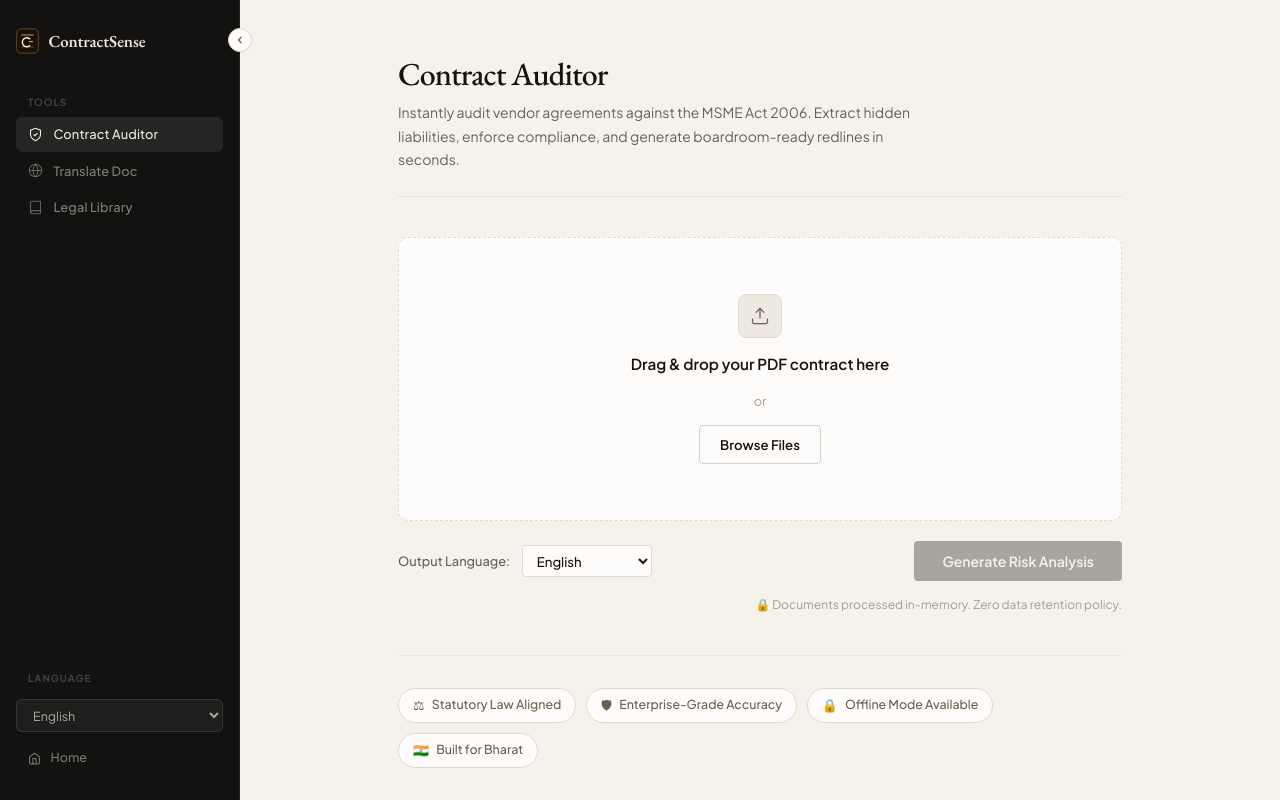
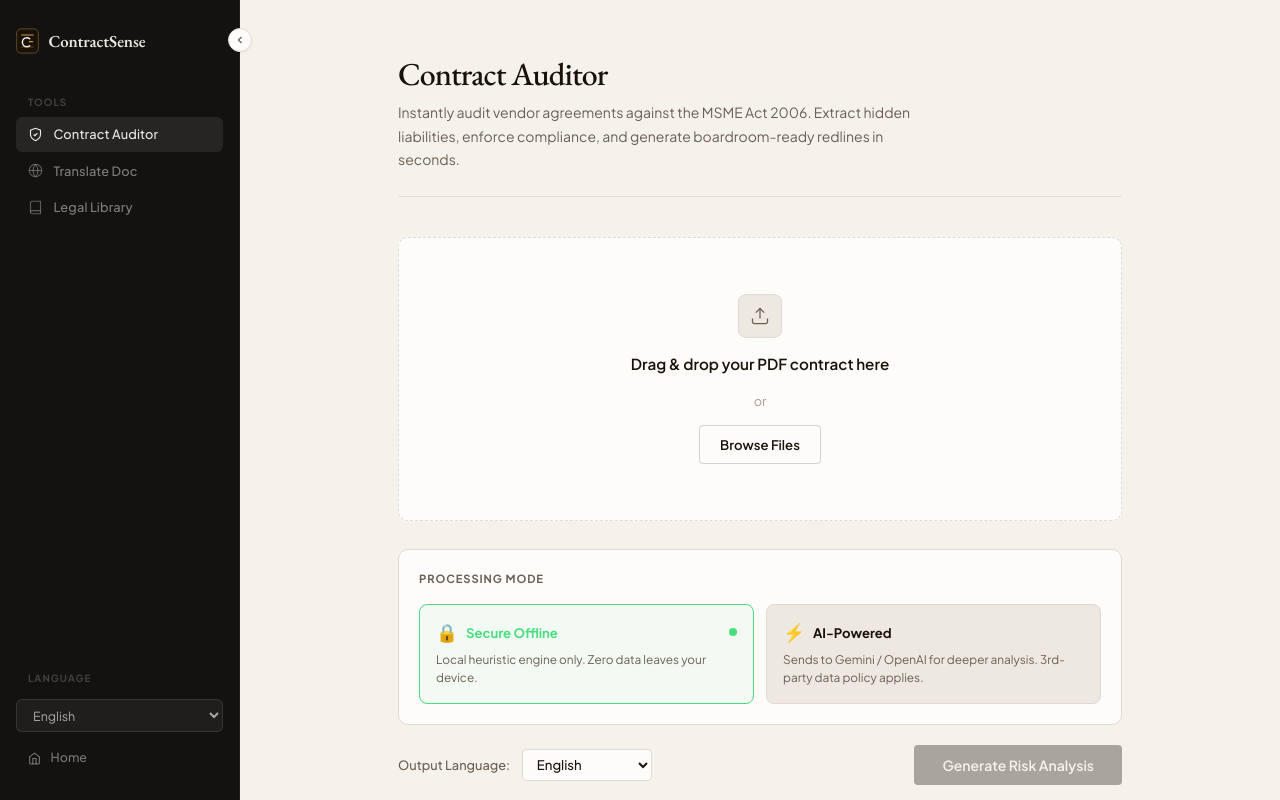
Before and after one commit to JohnValmont/ContractSense, a Next.js app in the folder frontend/: page /dashboard in a window 1280 px wide. Built offline with nearby package versions, Linux system fonts and the light colour scheme.

Commit message:
feat: OCR fallback, offline/AI mode toggle, privacy popup, blockchain trust badges, SHA-256 fingerprint

```diff
--- a/frontend/src/app/dashboard/page.tsx
+++ b/frontend/src/app/dashboard/page.tsx
@@ -7,6 +7,7 @@ import LegalResources from "../components/LegalResources";
 import Logo from "../components/Logo";
 
 type Mode = "analyze" | "translate" | "resources";
+type ProcessingMode = "offline" | "ai";
 
 export default function Dashboard() {
   const [uiLanguage, setUiLanguage] = useState<"en" | "hi">("en");
@@ -17,6 +18,9 @@ export default function Dashboard() {
   const [error, setError] = useState<string | null>(null);
   const [dragging, setDragging] = useState(false);
   const [isSidebarOpen, setIsSidebarOpen] = useState(true);
+  const [processingMode, setProcessingMode] = useState<ProcessingMode>("offline");
+  const [showPrivacyModal, setShowPrivacyModal] = useState(false);
+  const [privacyAcknowledged, setPrivacyAcknowledged] = useState(false);
   const router = useRouter();
 
   const handleFile = (f: File) => {
@@ -44,6 +48,13 @@ export default function Dashboard() {
 
   const handleUpload = async () => {
     if (!file) { setError("Please select a PDF document first."); return; }
+
+    // If AI mode selected but not yet acknowledged, show the privacy modal
+    if (processingMode === "ai" && !privacyAcknowledged) {
+      setShowPrivacyModal(true);
+      return;
+    }
+
     setLoading(true);
     setError(null);
     const formData = new FormData();
@@ -51,8 +62,15 @@ export default function Dashboard() {
     formData.append("language", language);
     try {
       const backendUrl = process.env.NEXT_PUBLIC_BACKEND_URL || "http://localhost:8000";
-      const endpoint   = mode === "analyze" ? "/api/analyze" : "/api/translate";
-      const res        = await fetch(`${backendUrl}${endpoint}`, { method: "POST", body: formData });
+      let endpoint: string;
+      if (mode === "translate") {
+        endpoint = "/api/translate";
+      } else if (processingMode === "offline") {
+        endpoint = "/api/analyze-local";
+      } else {
+        endpoint = "/api/analyze";
+      }
+      const res = await fetch(`${backendUrl}${endpoint}`, { method: "POST", body: formData });
       if (!res.ok) {
         const err = await res.json().catch(() => ({}));
         throw new Error(err.detail || `Server error: ${res.status}`);
@@ -73,6 +91,55 @@ export default function Dashboard() {
   };
 
   const hi = uiLanguage === "hi";
+
+  /* ── Privacy Warning Modal ─────────────────────────────────────── */
+  const PrivacyModal = () => (
+    <div style={{
+      position: "fixed", inset: 0, background: "rgba(0,0,0,0.65)", zIndex: 9999,
+      display: "flex", alignItems: "center", justifyContent: "center", padding: "1rem",
+      backdropFilter: "blur(4px)",
+    }}>
+      <div style={{
+        background: "#1A1208", border: "1px solid rgba(255,120,60,0.35)", borderRadius: 16,
+        padding: "2.5rem", maxWidth: 520, width: "100%", boxShadow: "0 40px 80px rgba(0,0,0,0.6)",
+      }}>
+        <div style={{ display: "flex", alignItems: "center", gap: "1rem", marginBottom: "1.5rem" }}>
+          <div style={{ width: 48, height: 48, borderRadius: 12, background: "rgba(255,120,60,0.12)", border: "1px solid rgba(255,120,60,0.3)", display: "flex", alignItems: "center", justifyContent: "center", fontSize: "1.5rem", flexShrink: 0 }}>⚠️</div>
+          <div>
+            <div style={{ fontFamily: "'EB Garamond', serif", fontSize: "1.35rem", fontWeight: 600, color: "#F5F0E8", marginBottom: "0.25rem" }}>Third-Party API Warning</div>
+            <div style={{ fontSize: "0.75rem", fontWeight: 700, color: "#FF7840", letterSpacing: "0.05em", textTransform: "uppercase" }}>Data Privacy Notice</div>
+          </div>
+        </div>
+
+        <div style={{ fontSize: "0.9rem", color: "rgba(245,240,232,0.75)", lineHeight: 1.7, marginBottom: "1.5rem" }}>
+          By using <strong style={{ color: "#F5F0E8" }}>AI-Powered mode</strong>, your contract text will be transmitted to third-party AI providers such as <strong style={{ color: "#F5F0E8" }}>Google Gemini</strong> or <strong style={{ color: "#F5F0E8" }}>OpenAI</strong>.
+        </div>
+
+        <div style={{ background: "rgba(255,120,60,0.08)", border: "1px solid rgba(255,120,60,0.2)", borderRadius: 8, padding: "1rem 1.25rem", marginBottom: "2rem" }}>
+          <ul style={{ margin: 0, paddingLeft: "1.25rem", color: "rgba(245,240,232,0.7)", fontSize: "0.84rem", lineHeight: 1.8 }}>
+            <li>These providers <strong style={{ color: "#FFB380" }}>may use your data to train AI models</strong>.</li>
+            <li>Ensure your document contains <strong style={{ color: "#FFB380" }}>no confidential or sensitive information</strong> before proceeding.</li>
+            <li>For maximum security, use <strong style={{ color: "#4ADE80" }}>🔒 Secure Offline mode</strong>.</li>
+          </ul>
+        </div>
+
+        <div style={{ display: "flex", gap: "0.75rem" }}>
+          <button
+            onClick={() => { setProcessingMode("offline"); setShowPrivacyModal(false); }}
+            style={{ flex: 1, padding: "0.75rem", borderRadius: 8, border: "1px solid rgba(255,255,255,0.15)", background: "transparent", color: "rgba(245,240,232,0.8)", fontSize: "0.84rem", fontWeight: 600, cursor: "pointer" }}
+          >
+            Switch to Offline Mode
+          </button>
+          <button
+            onClick={() => { setPrivacyAcknowledged(true); setShowPrivacyModal(false); setTimeout(handleUpload, 50); }}
+            style={{ flex: 1, padding: "0.75rem", borderRadius: 8, border: "none", background: "#FF7840", color: "#fff", fontSize: "0.84rem", fontWeight: 700, cursor: "pointer" }}
+          >
+            I Understand, Proceed
+          </button>
+        </div>
+      </div>
+    </div>
+  );
 
   return (
     <div style={{ display:"flex", height:"100vh", background:"var(--canvas)", overflow:"hidden" }}>
@@ -261,6 +328,50 @@ export default function Dashboard() {
               )}
             </div>
 
+            {/* ── Processing Mode Toggle ───────────────────────── */}
+            {mode === "analyze" && (
+              <div style={{ marginTop: "1.75rem", padding: "1.25rem", background: "var(--surface)", borderRadius: 10, border: "1px solid var(--glass-border)" }}>
+                <div style={{ fontSize: "0.7rem", fontWeight: 700, letterSpacing: "0.08em", textTransform: "uppercase", color: "var(--ink-muted)", marginBottom: "1rem" }}>Processing Mode</div>
+                <div style={{ display: "grid", gridTemplateColumns: "1fr 1fr", gap: "0.75rem" }}>
+                  {/* Offline Option */}
+                  <button
+                    onClick={() => setProcessingMode("offline")}
+                    style={{
+                      padding: "1rem", borderRadius: 8, cursor: "pointer", textAlign: "left",
+                      border: processingMode === "offline" ? "1.5px solid #4ADE80" : "1.5px solid var(--glass-border)",
+                      background: processingMode === "offline" ? "rgba(74,222,128,0.06)" : "var(--surface-2)",
+                      transition: "all 0.2s",
+                    }}
+                  >
+                    <div style={{ display: "flex", alignItems: "center", gap: "0.5rem", marginBottom: "0.5rem" }}>
+                      <span style={{ fontSize: "1.1rem" }}>🔒</span>
+                      <span style={{ fontSize: "0.82rem", fontWeight: 700, color: processingMode === "offline" ? "#4ADE80" : "var(--ink)", fontFamily: "var(--font-sans)" }}>Secure Offline</span>
+                      {processingMode === "offline" && <span style={{ marginLeft: "auto", width: 8, height: 8, borderRadius: "50%", background: "#4ADE80" }} />}
+                    </div>
+                    <div style={{ fontSize: "0.74rem", color: "var(--ink-muted)", lineHeight: 1.5, fontFamily: "var(--font-sans)" }}>Local heuristic engine only. Zero data leaves your device.</div>
+                  </button>
+
+                  {/* AI Option */}
+                  <button
+                    onClick={() => { setProcessingMode("ai"); setPrivacyAcknowledged(false); }}
+                    style={{
+                      padding: "1rem", borderRadius: 8, cursor: "pointer", textAlign: "left",
+                      border: processingMode === "ai" ? "1.5px solid #D4924A" : "1.5px solid var(--glass-border)",
+                      background: processingMode === "ai" ? "rgba(212,146,74,0.06)" : "var(--surface-2)",
+                      transition: "all 0.2s",
+                    }}
+                  >
+                    <div style={{ display: "flex", alignItems: "center", gap: "0.5rem", marginBottom: "0.5rem" }}>
+                      <span style={{ fontSize: "1.1rem" }}>⚡</span>
+                      <span style={{ fontSize: "0.82rem", fontWeight: 700, color: processingMode === "ai" ? "#D4924A" : "var(--ink)", fontFamily: "var(--font-sans)" }}>AI-Powered</span>
+                      {processingMode === "ai" && <span style={{ marginLeft: "auto", width: 8, height: 8, borderRadius: "50%", background: "#D4924A" }} />}
+                    </div>
+                    <div style={{ fontSize: "0.74rem", color: "var(--ink-muted)", lineHeight: 1.5, fontFamily: "var(--font-sans)" }}>Sends to Gemini / OpenAI for deeper analysis. 3rd-party data policy applies.</div>
+                  </button>
+                </div>
+              </div>
+            )}
+
             {/* Action bar */}
             <div style={{ display:"flex", alignItems:"center", justifyContent:"space-between", gap:"1.5rem", marginTop:"1.25rem" }}>
               <div style={{ display:"flex", alignItems:"center", gap:"0.75rem" }}>
@@ -310,36 +421,45 @@ export default function Dashboard() {
               </button>
             </div>
 
-            {/* Privacy note */}
             <p style={{ fontSize:"0.75rem", color:"var(--ink-subtle)", fontFamily:"var(--font-sans)", marginTop:"0.875rem", textAlign:"right" }}>
-              {hi ? "🔒 दस्तावेज़ इन-मेमोरी संसाधित किए जाते हैं। शून्य डेटा प्रतिधारण नीति।" : "🔒 Documents processed in-memory. Zero data retention policy."}
+              {processingMode === "offline"
+                ? "🔒 Offline mode — zero data transmitted. SHA-256 fingerprint generated locally."
+                : (hi ? "🔒 दस्तावेज़ इन-मेमोरी संसाधित किए जाते हैं। शून्य डेटा प्रतिधारण नीति।" : "⚡ AI mode — encrypted in-transit. No persistent storage on our servers.")}
             </p>
 
-            {/* Feature pills */}
-            <div style={{ display:"flex", flexWrap:"wrap", gap:"0.6rem", marginTop:"2.5rem", paddingTop:"2rem", borderTop:"1px solid rgba(26,18,8,0.06)" }}>
-              {[
-                { icon:"⚖", label: hi ? "वैधानिक कानून संरेखित" : "Statutory Law Aligned" },
-                { icon:"🛡", label: hi ? "एंटरप्राइज़-ग्रेड" : "Enterprise-Grade Accuracy" },
-                { icon:"🔒", label: hi ? "ऑफलाइन मोड उपलब्ध" : "Offline Mode Available" },
-                { icon:"🇮🇳", label: hi ? "भारत के लिए बनाया गया" : "Built for Bharat" },
-              ].map(pill => (
-                <div key={pill.label} style={{
-                  display:"flex", alignItems:"center", gap:"0.45rem",
-                  padding:"0.4rem 0.875rem", borderRadius:100,
-                  background:"var(--surface)", border:"1px solid var(--glass-border)",
-                  fontSize:"0.775rem", fontWeight:500, color:"var(--ink-muted)",
-                  fontFamily:"var(--font-sans)",
-                }}>
-                  <span style={{ fontSize:"0.8rem" }}>{pill.icon}</span>
-                  {pill.label}
-                </div>
-              ))}
+            {/* ── Blockchain & Cybersecurity Trust Strip ─────── */}
+            <div style={{ marginTop: "2.5rem", paddingTop: "2rem", borderTop: "1px solid rgba(26,18,8,0.06)" }}>
+              <div style={{ fontSize: "0.65rem", fontWeight: 700, letterSpacing: "0.1em", textTransform: "uppercase", color: "var(--ink-subtle)", marginBottom: "0.875rem" }}>Security & Trust</div>
+              <div style={{ display: "flex", flexWrap: "wrap", gap: "0.6rem" }}>
+                {[
+                  { icon: "🔐", label: "AES-256 In Transit" },
+                  { icon: "⛓", label: "SHA-256 Doc Fingerprint" },
+                  { icon: "🕵️", label: "Zero-Knowledge Processing" },
+                  { icon: "🛡", label: "No PII Stored" },
+                  { icon: "📵", label: "Offline Air-Gap Mode" },
+                  { icon: "🇮🇳", label: "MSME Act Compliant" },
+                ].map(badge => (
+                  <div key={badge.label} style={{
+                    display: "flex", alignItems: "center", gap: "0.4rem",
+                    padding: "0.35rem 0.75rem", borderRadius: 100,
+                    background: "var(--surface)", border: "1px solid var(--glass-border)",
+                    fontSize: "0.72rem", fontWeight: 600, color: "var(--ink-muted)",
+                    fontFamily: "var(--font-sans)",
+                  }}>
+                    <span style={{ fontSize: "0.75rem" }}>{badge.icon}</span>
+                    {badge.label}
+                  </div>
+                ))}
+              </div>
             </div>
 
           </div>
         )}
       </main>
 
+      {/* Privacy Modal */}
+      {showPrivacyModal && <PrivacyModal />}
+
       <style>{`@keyframes spin { to { transform: rotate(360deg); } }`}</style>
     </div>
   );
```
Also changed, not shown: frontend/src/app/report/page.tsx (+31 -2 lines), 2 other files (tests, documents, lock files or other folders).
